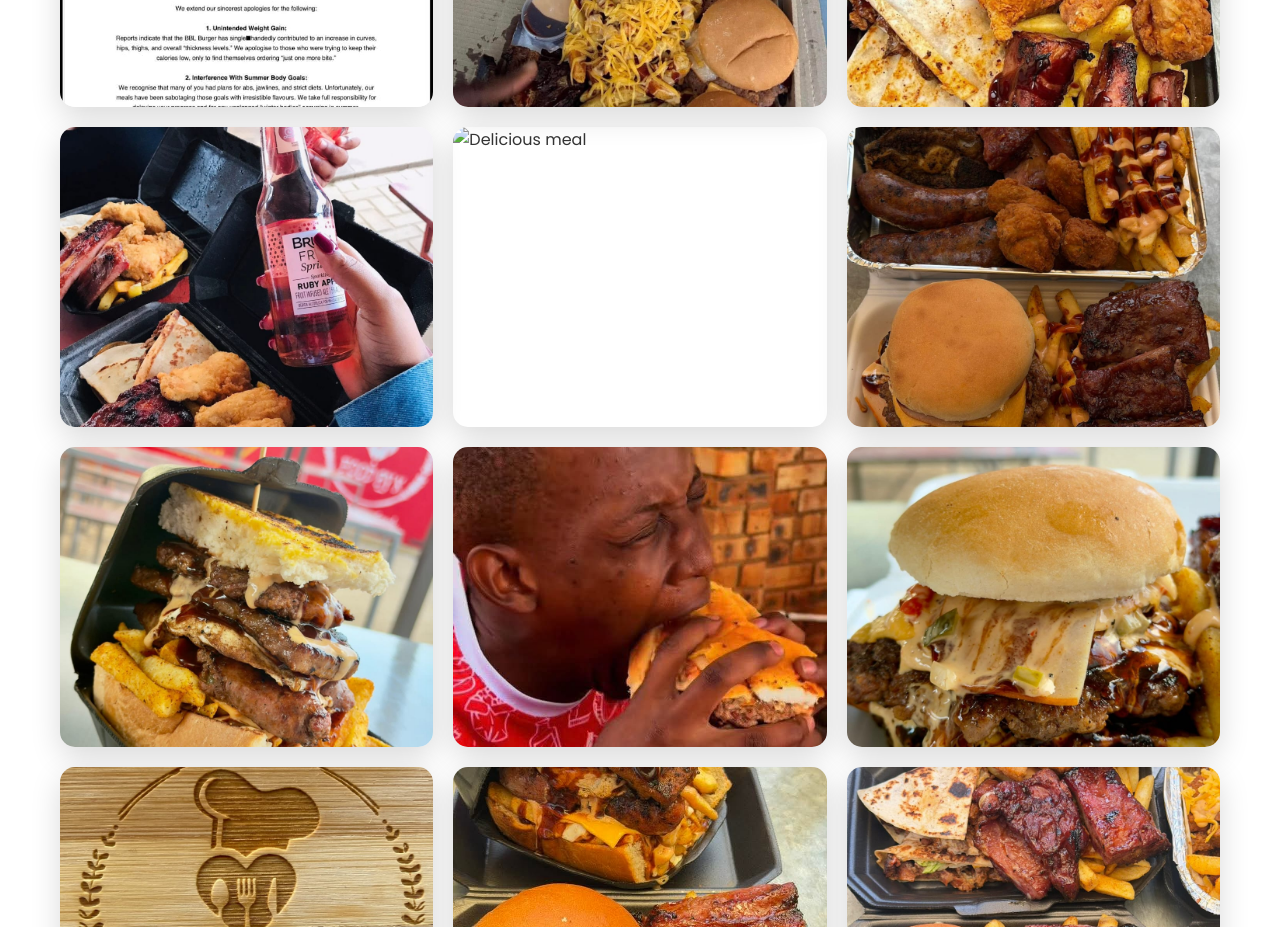
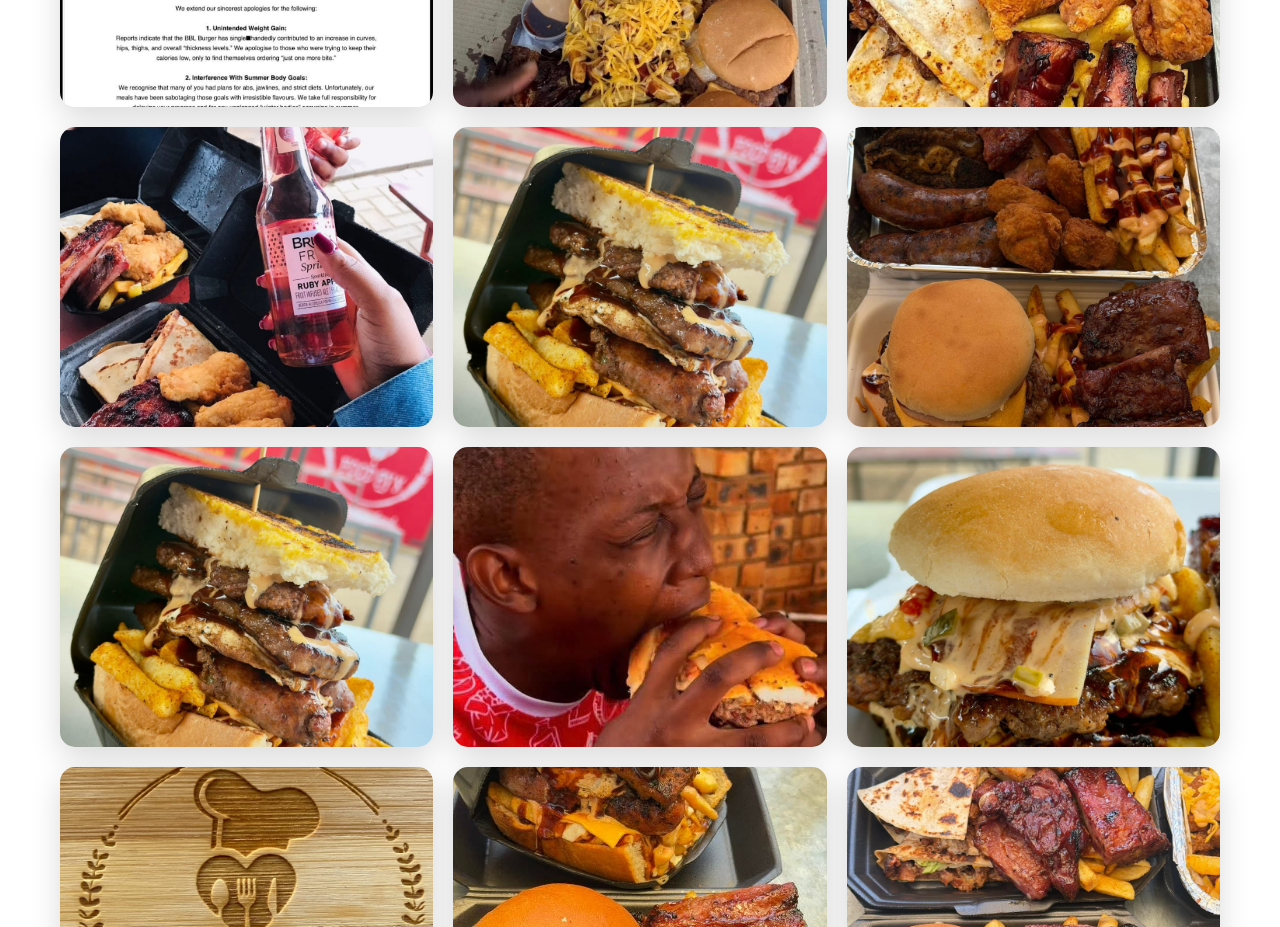
Before and after one commit to sibusis-code/Food-by-K, a plain HTML site: page index.html in a window 1280 px wide. Shown: the part 3220-4147 px from the top of the page. Drawn offline with nearby package versions, Linux system fonts and the light colour scheme.

Commit message:
Fixed gallery image reference

```diff
--- a/index.html
+++ b/index.html
@@ -152,7 +152,7 @@
                     </div>
                 </div>
                 <div class="gallery-item" data-aos="fade-up" data-aos-delay="100">
-                    <img src="img/WhatsApp Image 2026-02-11 at 11.57.32.jpeg" alt="Delicious meal">
+                    <img src="img/WhatsApp Image 2026-02-11 at 11.57.33 (2).jpeg" alt="Delicious meal">
                     <div class="gallery-overlay">
                         <i class="fas fa-search-plus"></i>
                     </div>
```
